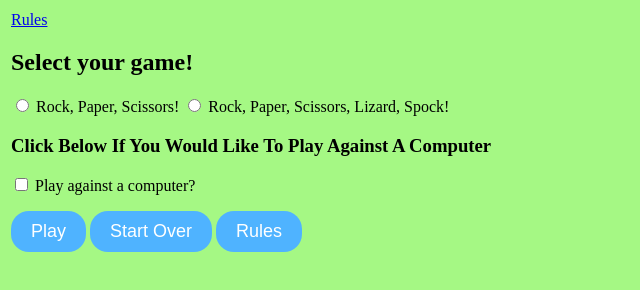
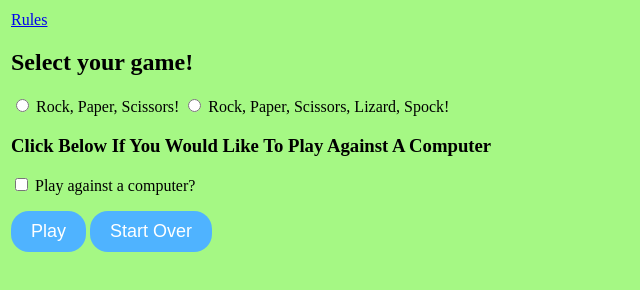
Before and after one commit to comp426-2023-spring/e02-gigimerry, a website: page public/index.html in a window 1280 px wide. Shown: the whole page, without its empty margins (0-640 px from the left). Drawn offline with Linux system fonts and the light colour scheme.

Commit message:
Update index.html

```diff
--- a/public/index.html
+++ b/public/index.html
@@ -39,7 +39,6 @@
                     </form>
                     <button type="button" id="play" onclick="playGame()">Play</button>
                     <button type="button" id="startOver" onclick="startOver()">Start Over</button>
-                    <button type="button" id="help" onclick="help()">Rules</button>
                     <p id="results" class="results">Results</p>
         </td>
    </body>
```
